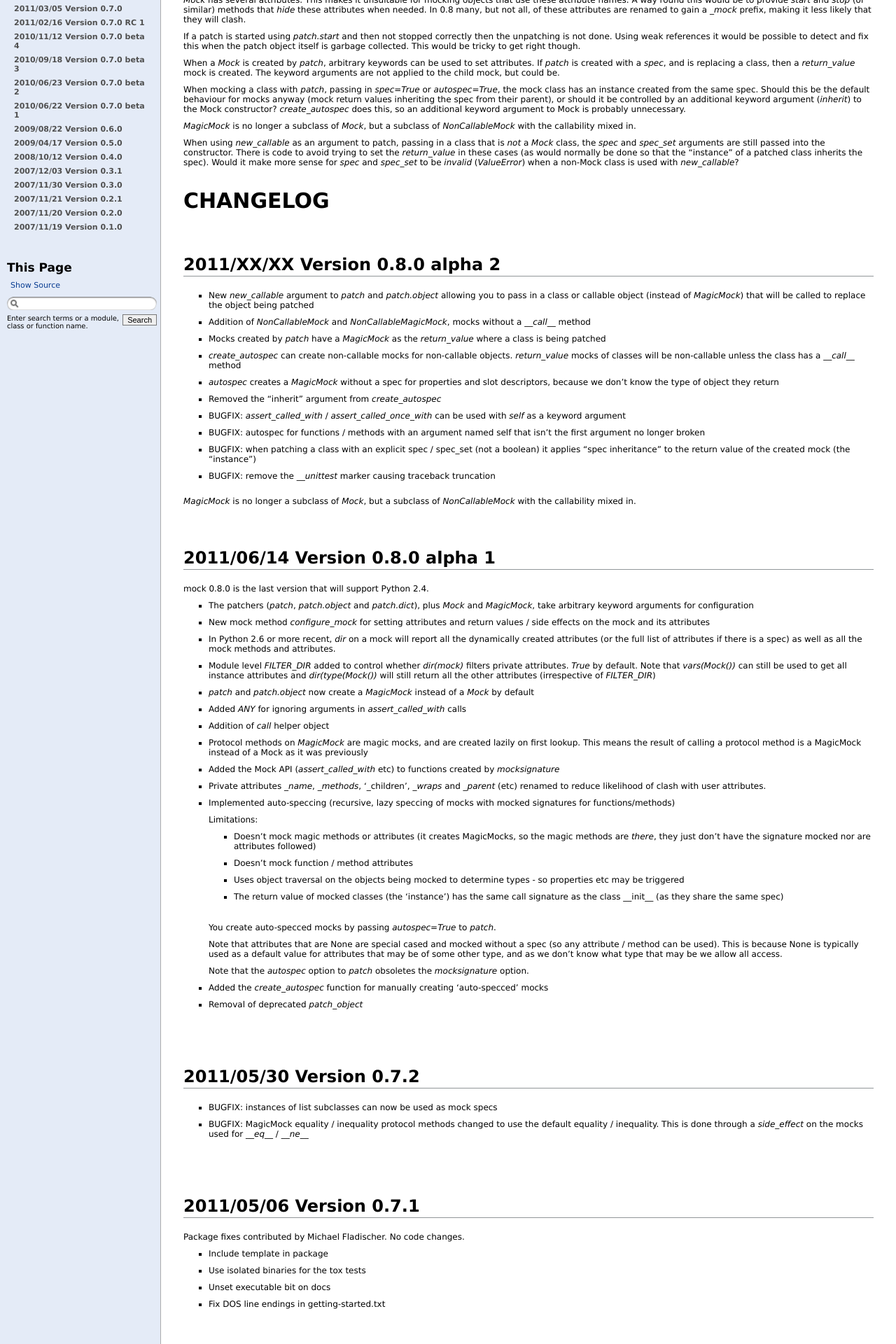
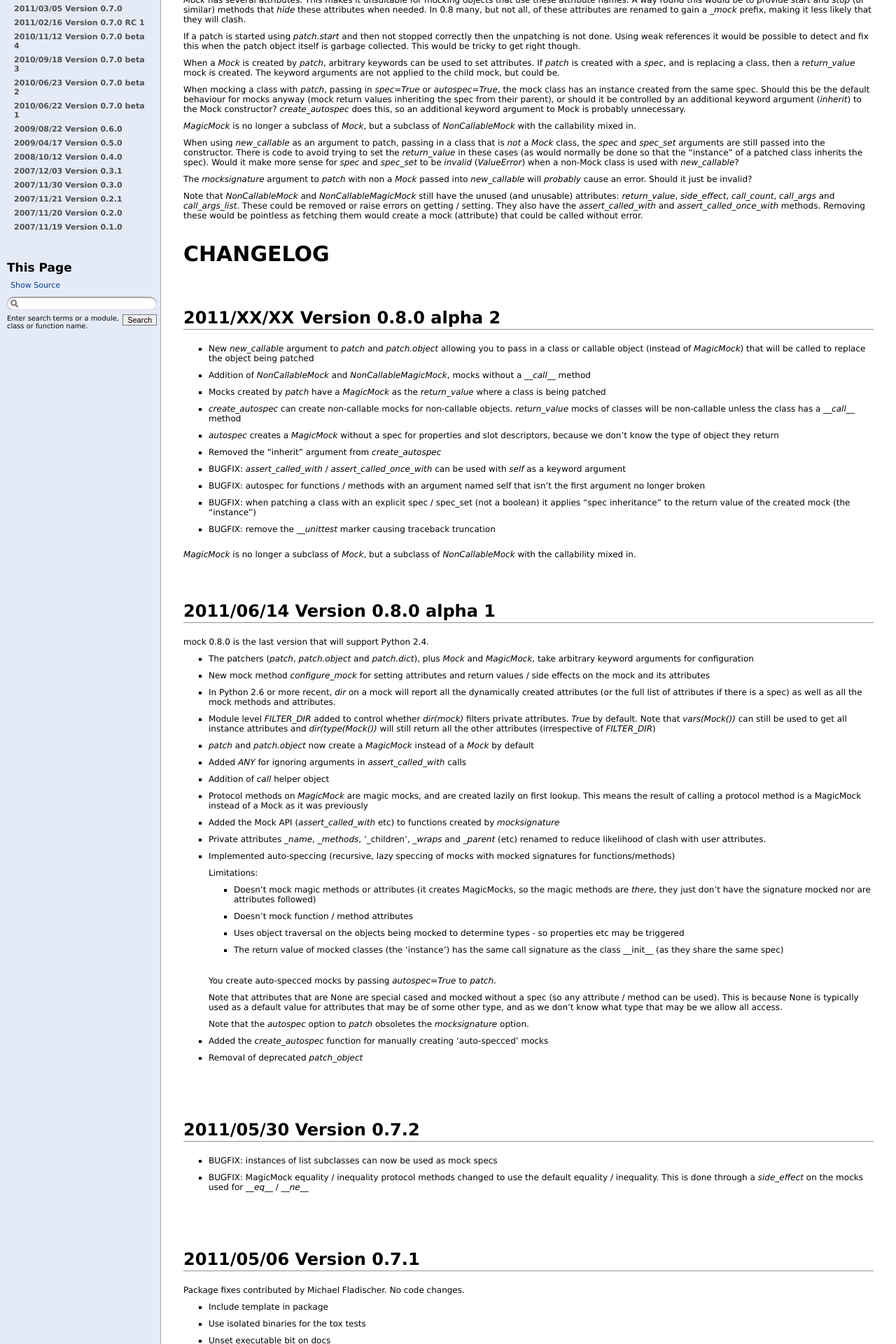
Before and after one commit to testing-cabal/mock, a Sphinx documentation site: the page built from docs/changelog.txt, in a window 1280 px wide. Shown: the part 388-2308 px from the top of the page at 70% size. Built offline with Sphinx 7.4.7, drawn with Linux system fonts in a browser that asks for light colours; pages that are not in the unit, such as notebooks, are missing from menus; some of the changed text lies outside the part shown.

Commit message:
Testing new_callable with class decorating

```diff
--- a/docs/changelog.txt
+++ b/docs/changelog.txt
@@ -53,6 +53,17 @@
 class inherits the spec). Would it make more sense for `spec` and `spec_set`
 to be *invalid* (`ValueError`) when a non-Mock class is used with
 `new_callable`?
+
+The `mocksignature` argument to `patch` with non a `Mock` passed into
+`new_callable` will *probably* cause an error. Should it just be invalid?
+
+Note that `NonCallableMock` and `NonCallableMagicMock` still have the unused
+(and unusable) attributes: `return_value`, `side_effect`, `call_count`,
+`call_args` and `call_args_list`. These could be removed or raise errors on
+getting / setting. They also have the `assert_called_with` and
+`assert_called_once_with` methods. Removing these would be pointless as
+fetching them would create a mock (attribute) that could be called without
+error.
 
 
 CHANGELOG
```
Also changed, not shown: 2 other files.
